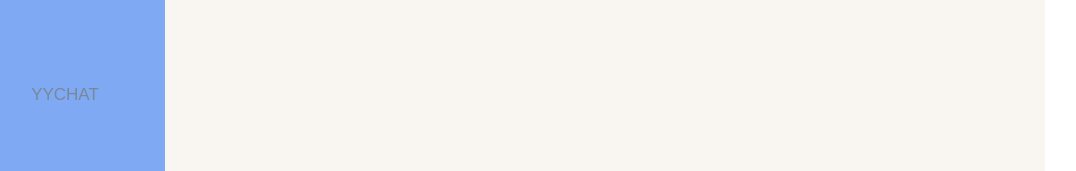
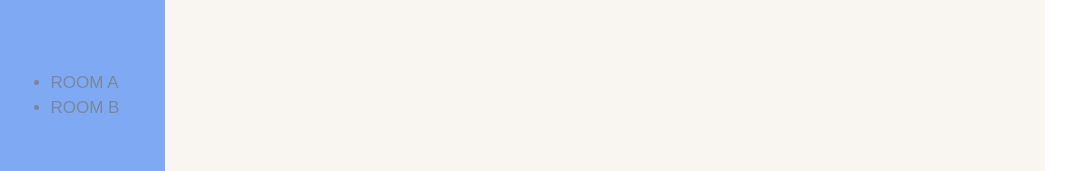
Before and after one commit to yytypescript/sample, a React (Create React App) app: page / in a window 1280 px wide. Shown: the part 305-476 px from the top of the page, without its empty margins (35-1111 px from the left). Built offline with nearby package versions, Linux system fonts and the light colour scheme.

Commit message:
feat: sidebar

```diff
--- a/src/Side.tsx
+++ b/src/Side.tsx
@@ -1,8 +1,31 @@
 import React from 'react';
 import './App.css';
 
-export const Side = () => {
+type Channel = {
+    name: string
+}
+
+interface ChannelListProps {
+    channels: Channel[],
+}
+
+const ChannelList: React.FC<ChannelListProps> = (props) => {
+    const channels = props.channels;
+    const listItems = channels.map((c) => <li>{c.name}</li>)
     return (
-        <nav>YYChat</nav>
+        <ul>{listItems}</ul>
     );
 }
+
+export const Side = () => {
+    const channels: Channel[] = [
+        {name: "Room A"},
+        {name: "Room B"},
+    ];
+
+    return (
+        <nav>
+            <ChannelList channels={channels}/>
+        </nav>
+    );
+}
```
